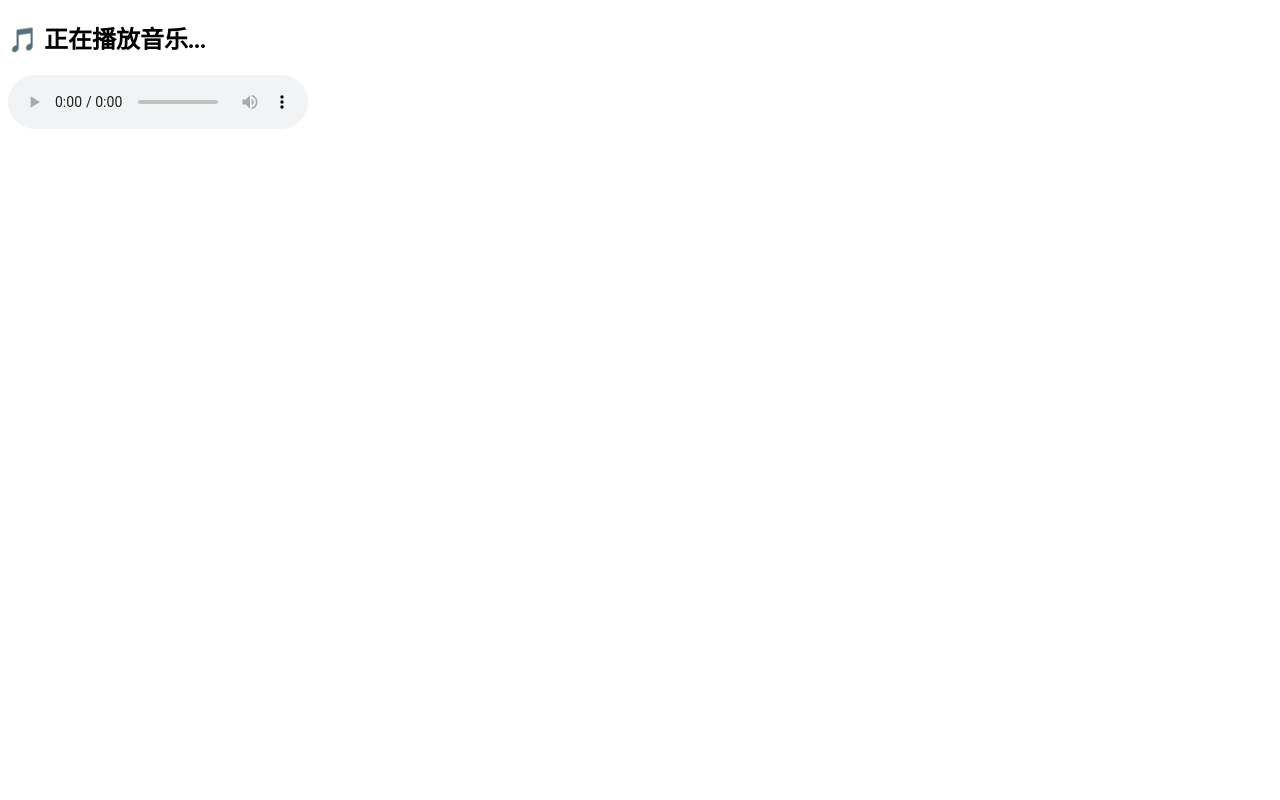
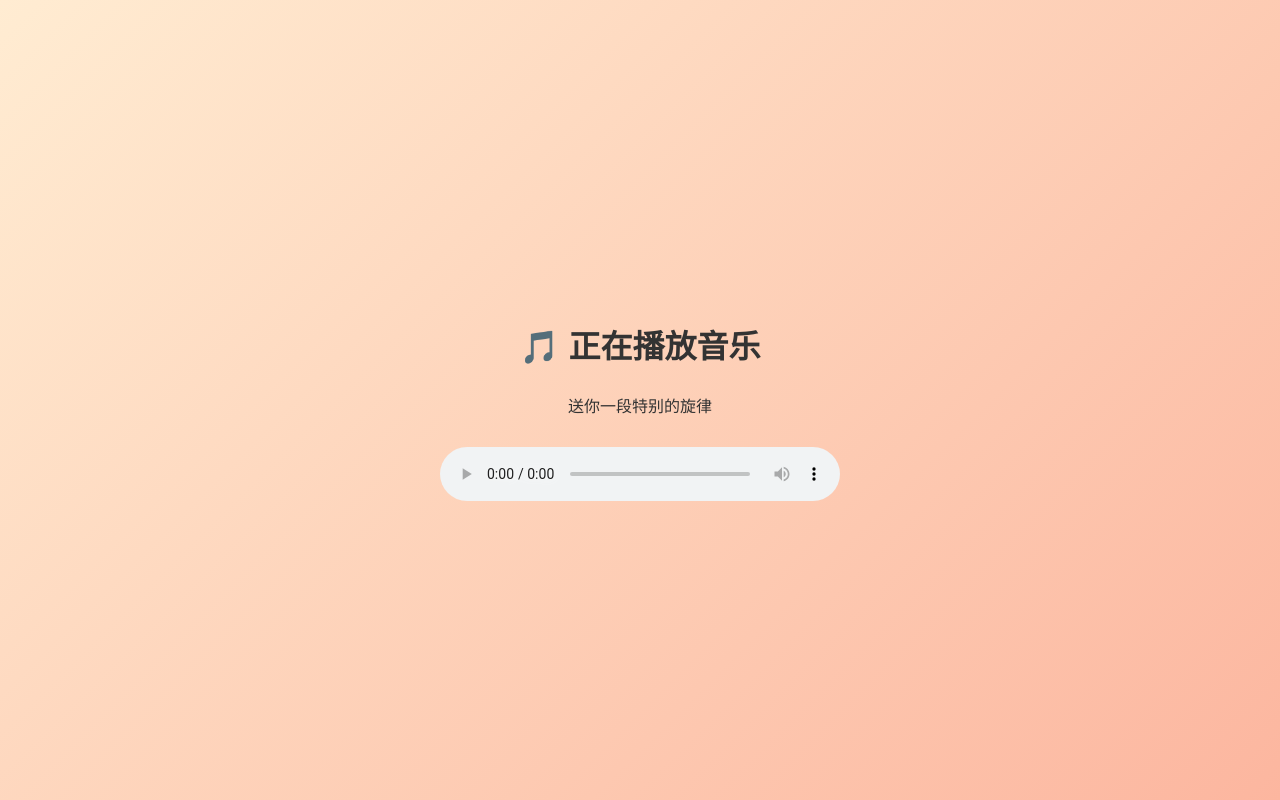
Before and after one commit to kunlinadam/music, a plain HTML site: page index.html in a window 1280 px wide. Drawn offline with Linux system fonts and the light colour scheme.

Commit message:
Update index.html

```diff
--- a/index.html
+++ b/index.html
@@ -1,13 +1,40 @@
 <!DOCTYPE html>
-<html lang="zh">
+<html lang="zh-CN">
 <head>
   <meta charset="UTF-8">
-  <title>音乐自动播放</title>
+  <title>🎵 给你的一首歌</title>
+  <meta name="viewport" content="width=device-width, initial-scale=1.0">
+  <style>
+    body {
+      margin: 0;
+      font-family: "Arial", sans-serif;
+      background: linear-gradient(135deg, #ffecd2 0%, #fcb69f 100%);
+      color: #333;
+      display: flex;
+      flex-direction: column;
+      align-items: center;
+      justify-content: center;
+      height: 100vh;
+      text-align: center;
+    }
+    h1 {
+      font-size: 2rem;
+      margin-bottom: 10px;
+    }
+    p {
+      font-size: 1rem;
+      margin-bottom: 30px;
+    }
+    audio {
+      width: 90%;
+      max-width: 400px;
+    }
+  </style>
 </head>
 <body>
-  <h2>🎵 正在播放音乐...</h2>
-
-  <audio autoplay controls>
+  <h1>🎵 正在播放音乐</h1>
+  <p>送你一段特别的旋律</p>
+  <audio autoplay loop controls>
     <source src="zy.mp3" type="audio/mpeg">
     您的浏览器不支持 audio 标签。
   </audio>
```
